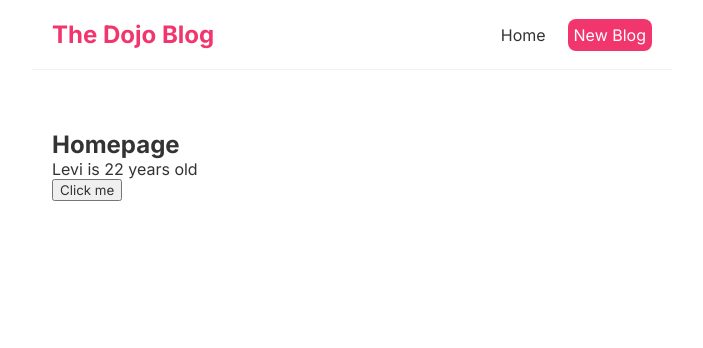
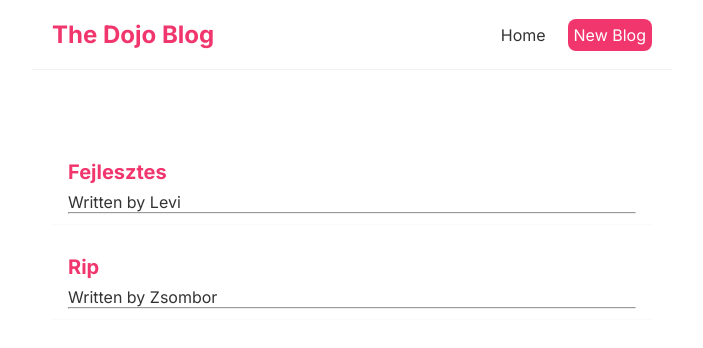
Before and after one commit to leventenyiro/react-test, a React (Create React App) app: page / in a window 1280 px wide. Shown: the top 348 px of the page, without its empty margins (288-991 px from the left). Built offline with nearby package versions, Linux system fonts and the light colour scheme; the HTML template or start-up script is replaced by a standard one.

Commit message:
outputting list

```diff
--- a/src/Home.js
+++ b/src/Home.js
@@ -1,21 +1,21 @@
 import { useState } from 'react';
 
 const Home = () => {
+    const [blogs, setBlogs] = useState([
+        { id: 1, title: "Fejlesztes", body: "Sziasztok...", author: "Levi" },
+        { id: 2, title: "Rip", body: "Ripecske...", author: "Zsombor" }
+    ]);
 
-    //let name = 'Levi';
-    const [name, setName] = useState('Levi');
-    const [age, setAge] = useState(22);
-
-    const handleClick = (e) => {
-        setName('Valami');
-        setAge(23);
-    }
 
     return (
         <div className="home">
-            <h2>Homepage</h2>
-            <p>{ name } is { age } years old</p>
-            <button onClick={handleClick}>Click me</button>
+            {blogs.map((blog) => (
+                <div className="blog-preview" key={blog.id}>
+                    <h2>{blog.title}</h2>
+                    <p>Written by {blog.author}</p>
+                    <hr />
+                </div>
+            ))}
         </div>
     );
 }
--- a/src/index.css
+++ b/src/index.css
@@ -32,3 +32,19 @@
   margin: 40px auto;
   padding: 20px;
 }
+
+.blog-preview {
+  padding: 10px 16px;
+  margin: 20px 0;
+  border-bottom: 1px solid #fafafa
+}
+
+.blog-preview:hover {
+  box-shadow: 1px 3px 5px rgba(0,0,0,0.1);
+}
+
+.blog-preview h2 {
+  font-size: 20px;
+  color: #f1356d;
+  margin-bottom: 8px;
+}
```
Also changed, not shown: 1 other file (tests, documents, lock files or other folders).
